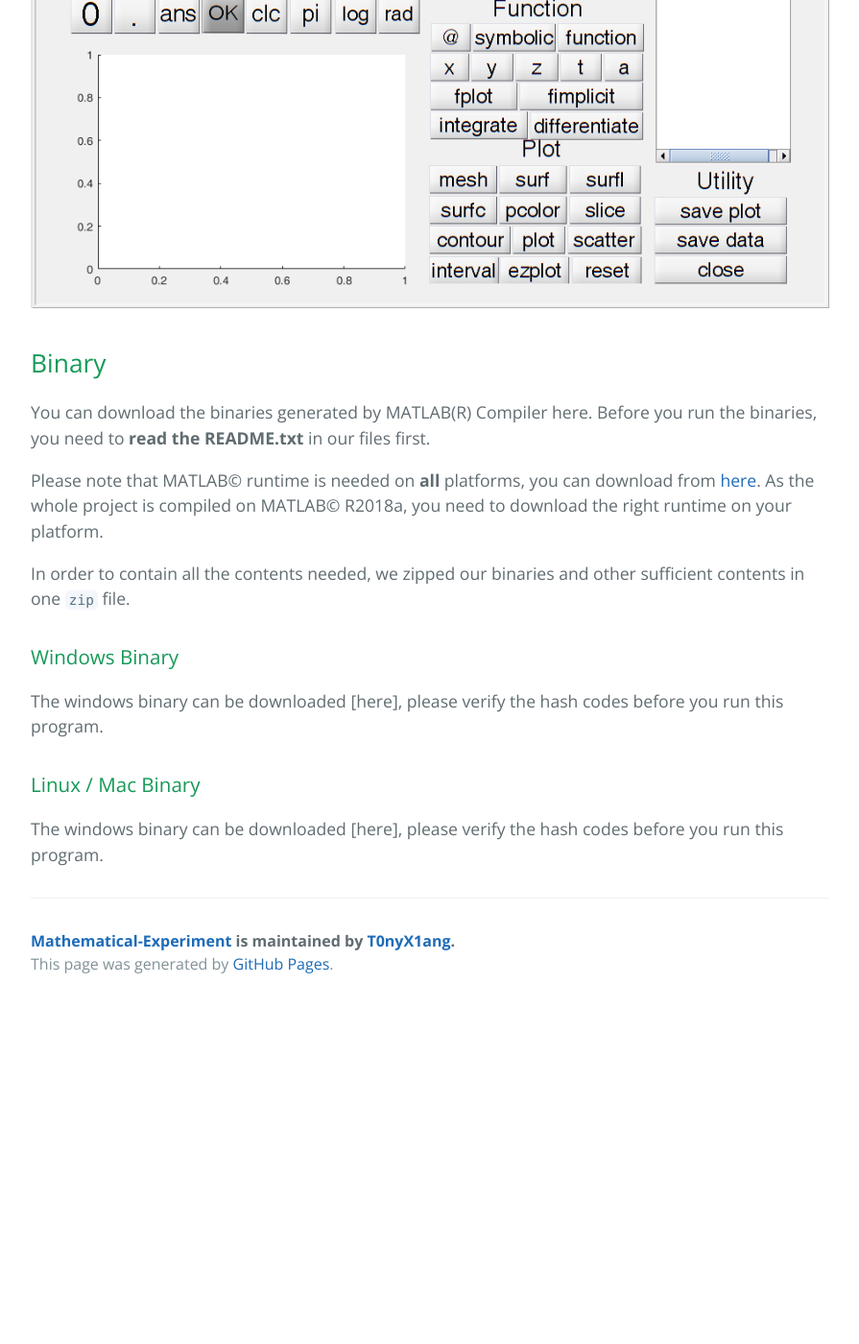
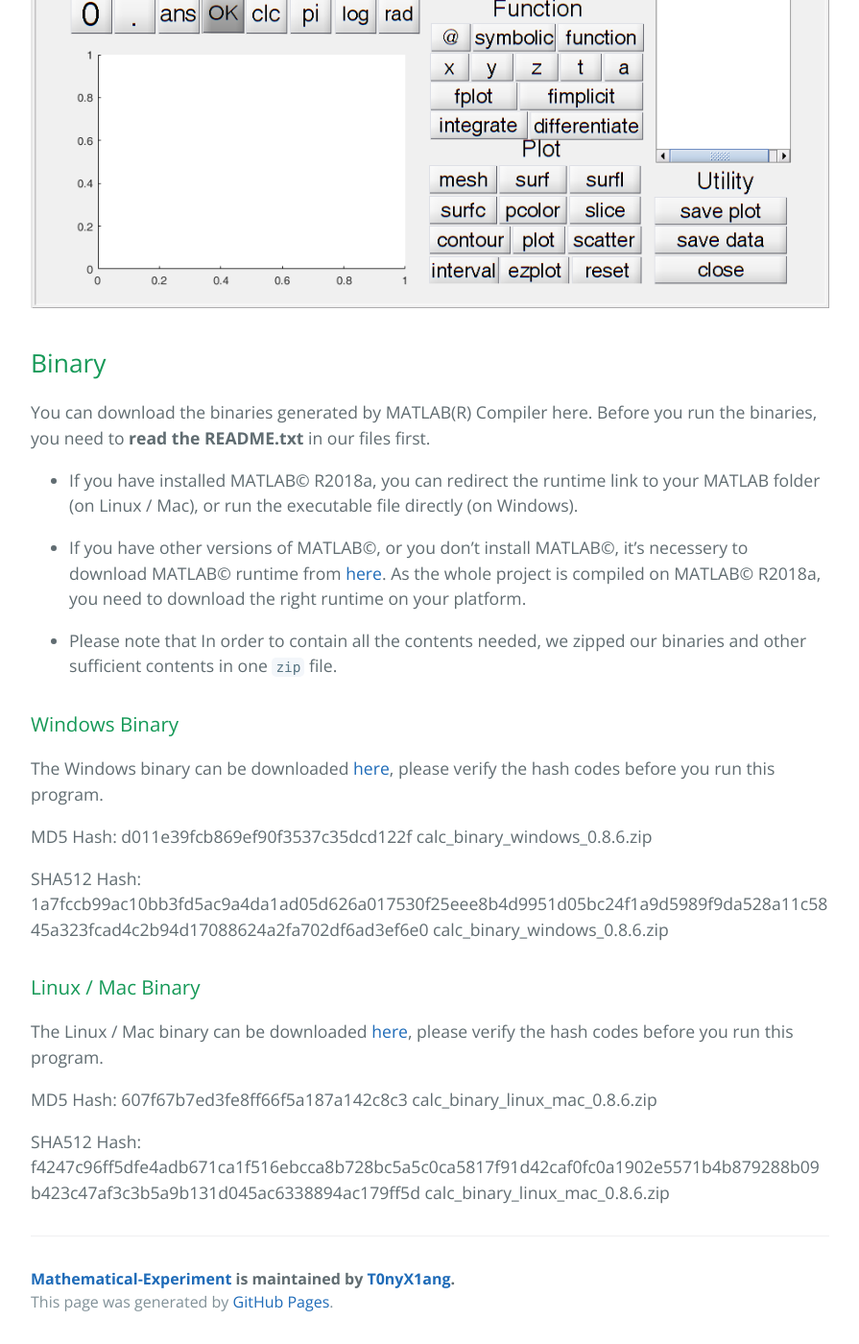
Before and after one commit to T0nyX1ang/Mathematical-Experiment, a Jekyll site: the page built from exp2/experiment2.md, in a window 1280 px wide and 1400 px high, scrolled down 30599 px. Shown: the whole window at 96% size, without its empty margins (192-1087 px from the left). Built offline with Jekyll 4.4.1, drawn with Linux system fonts in a browser that asks for light colours; before the commit the page ends 31647 px from its top, so only the background shows below that.

Commit message:
Upload executable files.

```diff
--- a/exp2/experiment2.md
+++ b/exp2/experiment2.md
@@ -1436,12 +1436,22 @@ close
 ## Binary
 You can download the binaries generated by MATLAB(R) Compiler here. Before you run the binaries, you need to **read the README.txt** in our files first.
 
-Please note that MATLAB&copy; runtime is needed on **all** platforms, you can download from [here](https://ww2.mathworks.cn/products/compiler/matlab-runtime.html). As the whole project is compiled on MATLAB&copy; R2018a, you need to download the right runtime on your platform.
+* If you have installed MATLAB&copy; R2018a, you can redirect the runtime link to your MATLAB folder (on Linux / Mac), or run the executable file directly (on Windows).
 
-In order to contain all the contents needed, we zipped our binaries and other sufficient contents in one `zip` file.
+* If you have other versions of MATLAB&copy;, or you don't install MATLAB&copy;, it's necessery to download MATLAB&copy; runtime from [here](https://ww2.mathworks.cn/products/compiler/matlab-runtime.html). As the whole project is compiled on MATLAB&copy; R2018a, you need to download the right runtime on your platform.
+
+* Please note that In order to contain all the contents needed, we zipped our binaries and other sufficient contents in one `zip` file.
 
 ### Windows Binary
-The windows binary can be downloaded [here], please verify the hash codes before you run this program.
+The Windows binary can be downloaded [here](./calc_binary_windows_0.8.6.zip), please verify the hash codes before you run this program.
+
+MD5 Hash: d011e39fcb869ef90f3537c35dcd122f  calc_binary_windows_0.8.6.zip
+
+SHA512 Hash: 1a7fccb99ac10bb3fd5ac9a4da1ad05d626a017530f25eee8b4d9951d05bc24f1a9d5989f9da528a11c5845a323fcad4c2b94d17088624a2fa702df6ad3ef6e0  calc_binary_windows_0.8.6.zip
 
 ### Linux / Mac Binary
-The windows binary can be downloaded [here], please verify the hash codes before you run this program.
+The Linux / Mac binary can be downloaded [here](./calc_binary_linux_mac_0.8.6.zip), please verify the hash codes before you run this program.
+
+MD5 Hash: 607f67b7ed3fe8ff66f5a187a142c8c3  calc_binary_linux_mac_0.8.6.zip
+
+SHA512 Hash: f4247c96ff5dfe4adb671ca1f516ebcca8b728bc5a5c0ca5817f91d42caf0fc0a1902e5571b4b879288b09b423c47af3c3b5a9b131d045ac6338894ac179ff5d  calc_binary_linux_mac_0.8.6.zip
```
Also changed, not shown: 2 other files.
